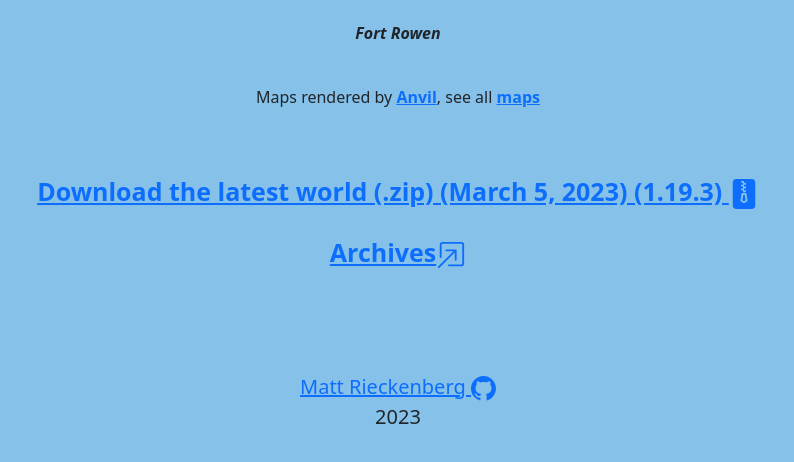
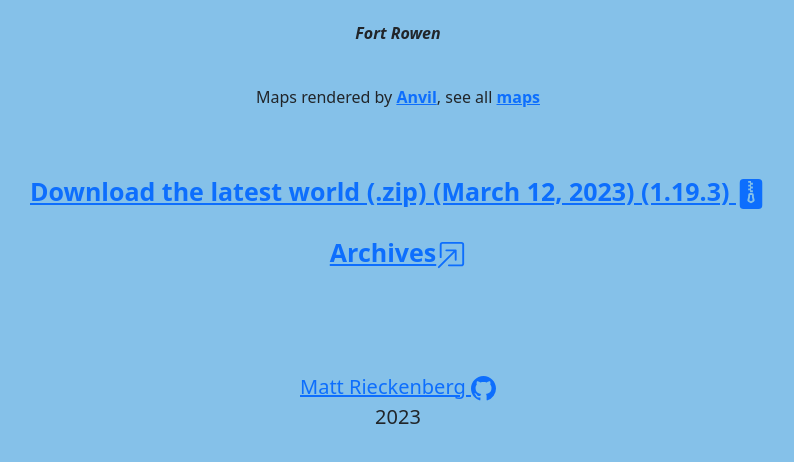
Before and after one commit to mrieckenberg/minecraft, a plain HTML site: page index.html in a window 1280 px wide. Shown: the part 1320-1782 px from the top of the page, without its empty margins (242-1036 px from the left). Drawn offline with nearby package versions, Linux system fonts and the light colour scheme.

Commit message:
Update index.html

```diff
--- a/index.html
+++ b/index.html
@@ -153,7 +153,7 @@
     <br>
     <br>
 
-    <a class="download" href="https://drive.google.com/file/d/1LK_C3ucMImFriQet96Ss45rhKedOIJwz/view?usp=share_link" target="_blank"><b>Download the latest world (.zip) (March 5, 2023) (1.19.3)
+    <a class="download" href="https://drive.google.com/file/d/1JiT7DhuUargibVQMkSa0iS4gMDLk5Nq8/view?usp=share_link" target="_blank"><b>Download the latest world (.zip) (March 12, 2023) (1.19.3)
  <svg xmlns="http://www.w3.org/2000/svg" width="30" height="30" fill="currentColor" class="bi bi-file-zip-fill" viewBox="0 0 16 16">
   <path d="M8.5 9.438V8.5h-1v.938a1 1 0 0 1-.03.243l-.4 1.598.93.62.93-.62-.4-1.598a1 1 0 0 1-.03-.243z"/>
   <path d="M4 0h8a2 2 0 0 1 2 2v12a2 2 0 0 1-2 2H4a2 2 0 0 1-2-2V2a2 2 0 0 1 2-2zm2.5 8.5v.938l-.4 1.599a1 1 0 0 0 .416 1.074l.93.62a1 1 0 0 0 1.109 0l.93-.62a1 1 0 0 0 .415-1.074l-.4-1.599V8.5a1 1 0 0 0-1-1h-1a1 1 0 0 0-1 1zm1-5.5h-1v1h1v1h-1v1h1v1H9V6H8V5h1V4H8V3h1V2H8V1H6.5v1h1v1z"/>
```
